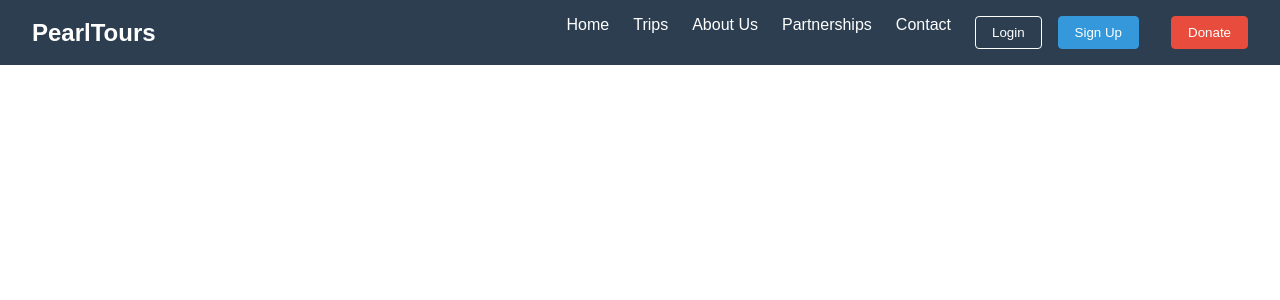
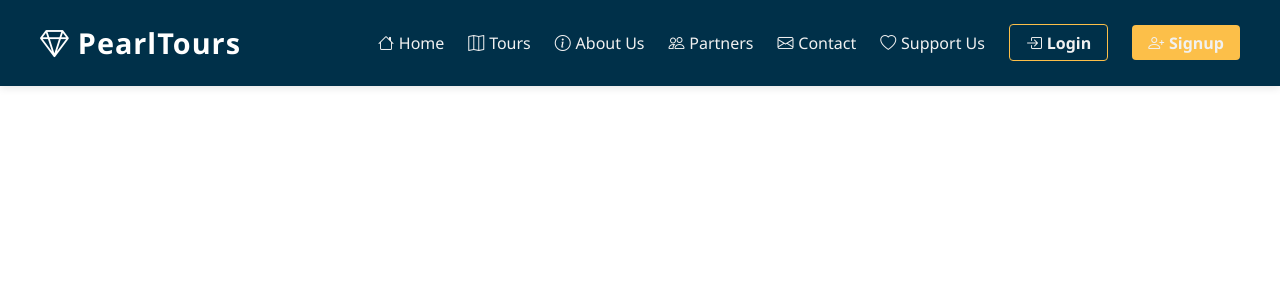
Before and after one commit to Pearl-Tours/webapp, a FastAPI app: page / in a window 1280 px wide. Shown: the top 300 px of the page. Run offline with FastAPI, Linux system fonts and the light colour scheme.

Commit message:
Can you please me see that my css and js are accessed

```diff
--- a/app/api/index.py
+++ b/app/api/index.py
@@ -2,8 +2,8 @@ from fastapi import APIRouter, Request
 from fastapi.responses import HTMLResponse
 from app.utils.template import templates
 
-router = APIRouter(prefix="", tags=["/"])
+router = APIRouter(prefix="", tags=["home"])
 
 @router.get("/", response_class=HTMLResponse)
-async def index(request: Request):
+async def home(request: Request):
     return templates.TemplateResponse("index.html", {"request": request})
--- a/app/api/routes.py
+++ b/app/api/routes.py
@@ -1,5 +1,5 @@
 from fastapi import APIRouter
-from . import index  #do not forget to import a new route
+from app.api import index  #do not forget to import a new route
 
 router = APIRouter()
 
--- a/app/utils/template.py
+++ b/app/utils/template.py
@@ -1,3 +1,5 @@
 from fastapi.templating import Jinja2Templates
+from pathlib import Path
 
-templates = Jinja2Templates(directory="pages")
+templates_dir = Path(__file__).parent.parent.parent / "templates"
+templates = Jinja2Templates(directory=str(templates_dir))
--- a/pages/index.html
+++ /dev/null
@@ -1,37 +0,0 @@
-<!DOCTYPE html>
-<html lang="en">
-<head>
-    <meta charset="UTF-8">
-    <meta name="viewport" content="width=device-width, initial-scale=1.0">
-    <title>Pearl Tours</title>
-    <link href="../static/css/index.css" rel="stylesheet">
-</head>
-<body>
-    <nav class="navbar">
-        <a href="#" class="logo">PearlTours</a>
-
-        <ul class="nav-links">
-            <li><a href="#">Home</a></li>
-            <li><a href="#">Trips</a></li>
-            <li><a href="#">About Us</a></li>
-            <li><a href="#">Partnerships</a></li>
-            <li><a href="#">Contact</a></li>
-            <li>
-                <div class="auth-buttons">
-                    <button class="btn login-btn">Login</button>
-                    <button class="btn signup-btn">Sign Up</button>
-                    <button class="btn donate-btn">Donate</button>
-                </div>
-            </li>
-        </ul>
-
-        <div class="hamburger">
-            <div class="line1"></div>
-            <div class="line2"></div>
-            <div class="line3"></div>
-        </div>
-    </nav>
-
-    <script src="../static/js/index.js"></script>
-</body>
-</html>
--- a/static/css/index.css
+++ b/static/css/index.css
@@ -1,173 +1,157 @@
+:root {
+    --primary-color: #003049;
+    --text-color: #f1f1f1;
+    --hover-color: #fcbf49;
+    --white: #ffffff;
+    --shadow-color: rgba(0, 0, 0, 0.1);
+}
+
 * {
     margin: 0;
     padding: 0;
     box-sizing: border-box;
-    font-family: 'Arial', sans-serif;
+}
+
+body {
+    font-family: 'Segoe UI', Tahoma, Geneva, Verdana, sans-serif;
 }
 
 .navbar {
+    background-color: var(--primary-color);
+    padding: 0.8rem 2rem;
+    box-shadow: 0 2px 8px var(--shadow-color);
+    position: relative;
+    z-index: 1000;
+}
+
+.navbar-container {
     display: flex;
     justify-content: space-between;
     align-items: center;
-    background-color: #2c3e50;
-    padding: 1rem 2rem;
-    position: sticky;
-    top: 0;
-    z-index: 100;
+    max-width: 1200px;
+    margin: 0 auto;
+    height: 60px;
 }
 
 .logo {
-    color: white;
-    font-size: 1.5rem;
+    display: flex;
+    align-items: center;
+}
+
+.logo a {
+    text-decoration: none;
+    font-size: 1.8rem;
     font-weight: bold;
-    text-decoration: none;
+    color: var(--white);
+    letter-spacing: 1px;
+    display: flex;
+    align-items: center;
+    gap: 0.5rem;
+}
+
+.menu-toggle {
+    background: none;
+    border: none;
+    color: var(--white);
+    font-size: 2rem;
+    cursor: pointer;
+    display: none;
 }
 
 .nav-links {
+    list-style: none;
     display: flex;
-    list-style: none;
+    justify-content: flex-end;
+    align-items: center;
+    gap: 1.5rem;
+    transition: transform 0.3s ease;
 }
 
 .nav-links li {
-    margin-left: 1.5rem;
+    display: flex;
+    align-items: center;
 }
 
-.nav-links a {
-    color: white;
+.nav-links li a {
     text-decoration: none;
-    font-weight: 500;
-    transition: color 0.3s;
+    color: var(--text-color);
+    font-size: 1rem;
+    display: flex;
+    align-items: center;
+    gap: 0.3rem;
+    transition: color 0.3s ease;
 }
 
-.nav-links a:hover {
-    color: #3498db;
-}
-
-.auth-buttons {
-    display: flex;
-    gap: 1rem;
+.nav-links li a:hover {
+    color: var(--hover-color);
 }
 
 .btn {
-    padding: 0.5rem 1rem;
+    display: inline-block;
+    padding: 0.4rem 1rem;
     border-radius: 4px;
-    font-weight: 500;
+    font-weight: 600;
+    text-align: center;
+    transition: all 0.3s ease-in-out;
+    text-decoration: none;
     cursor: pointer;
-    transition: all 0.3s;
 }
 
 .login-btn {
     background-color: transparent;
-    border: 1px solid white;
-    color: white;
+    border: 1px solid var(--hover-color);
+    color: var(--hover-color);
 }
 
 .login-btn:hover {
-    background-color: rgba(255, 255, 255, 0.1);
+    background-color: var(--hover-color);
+    color: var(--primary-color);
 }
 
 .signup-btn {
-    background-color: #3498db;
-    border: 1px solid #3498db;
-    color: white;
+    background-color: var(--hover-color);
+    color: var(--primary-color);
+    border: none;
 }
 
 .signup-btn:hover {
-    background-color: #2980b9;
-    border-color: #2980b9;
+    background-color: #ffdb79;
 }
 
-.donate-btn {
-    background-color: #e74c3c;
-    border: 1px solid #e74c3c;
-    color: white;
-    margin-left: 1rem;
-}
+/* Mobile view */
+@media (max-width: 768px) {
+    .menu-toggle {
+        display: block;
+        z-index: 1001;
+    }
 
-.donate-btn:hover {
-    background-color: #c0392b;
-    border-color: #c0392b;
-}
+    .nav-links {
+        flex-direction: column;
+        background-color: rgba(0, 48, 73, 0.95);
+        position: fixed;
+        top: 0;
+        right: 0;
+        height: 100vh;
+        width: 50%;
+        transform: translateX(100%);
+        display: flex;
+        padding-top: 4rem;
+        z-index: 999;
+        justify-content: start;
+        gap: 0.5rem;
+    }
 
-.hamburger {
-    display: none;
-    cursor: pointer;
-}
-
-.hamburger div {
-    width: 25px;
-    height: 3px;
-    background-color: white;
-    margin: 5px;
-    transition: all 0.3s ease;
-}
-
-@media (max-width: 1024px) {
-    .nav-links {
-        position: absolute;
-        right: 0;
-        top: 70px;
-        background-color: #2c3e50;
-        width: 50%;
-        height: calc(100vh - 70px);
-        flex-direction: column;
-        align-items: center;
-        justify-content: flex-start;
-        padding-top: 2rem;
-        transform: translateX(100%);
-        transition: transform 0.5s ease-in;
+    .nav-links.active {
+        transform: translateX(0);
     }
 
     .nav-links li {
-        margin: 1.5rem 0;
-        opacity: 0;
-    }
-
-    .auth-buttons {
-        flex-direction: column;
-        align-items: center;
-        width: 100%;
-        padding: 0 2rem;
+        padding: 0.6rem 1.2rem;
     }
 
     .btn {
-        width: 100%;
-        text-align: center;
-        margin: 0.5rem 0;
+        padding: 0.5rem;
+        font-size: 0.9rem;
     }
 
-    .donate-btn {
-        margin-left: 0;
-    }
-
-    .hamburger {
-        display: block;
-    }
 }
-
-.nav-active {
-    transform: translateX(0);
-}
-
-@keyframes navLinkFade {
-    from {
-        opacity: 0;
-        transform: translateX(50px);
-    }
-    to {
-        opacity: 1;
-        transform: translateX(0);
-    }
-}
-
-.toggle .line1 {
-    transform: rotate(-45deg) translate(-5px, 6px);
-}
-
-.toggle .line2 {
-    opacity: 0;
-}
-
-.toggle .line3 {
-    transform: rotate(45deg) translate(-5px, -6px);
-}
--- a/static/js/index.js
+++ b/static/js/index.js
@@ -1,49 +1,38 @@
-const hamburger = document.querySelector('.hamburger');
-const navLinks = document.querySelector('.nav-links');
-const navItems = document.querySelectorAll('.nav-links li');
+document.addEventListener('DOMContentLoaded', () => {
+    const toggleButton = document.querySelector('.menu-toggle');
+    const navLinks = document.querySelector('.nav-links');
+    const linkItems = document.querySelectorAll('.nav-links li');
 
-hamburger.addEventListener('click', () => {
-    // Toggle nav
-    navLinks.classList.toggle('nav-active');
+    // Toggle side navigation
+    toggleButton.addEventListener('click', () => {
+        navLinks.classList.toggle('active');
 
-    // Animate links
-    navItems.forEach((link, index) => {
-        if (link.style.animation) {
-            link.style.animation = '';
+        // Animate links when menu opens
+        if (navLinks.classList.contains('active')) {
+            linkItems.forEach((link, index) => {
+                link.style.transitionDelay = `${index * 0.05}s`;
+                link.style.opacity = '1';
+                link.style.transform = 'translateX(0)';
+            });
         } else {
-            link.style.animation = `navLinkFade 0.5s ease forwards ${index / 7 + 0.3}s`;
+            linkItems.forEach((link) => {
+                link.style.transitionDelay = '0s';
+                link.style.opacity = '0';
+                link.style.transform = 'translateX(-20px)';
+            });
         }
     });
 
-    // Hamburger animation
-    hamburger.classList.toggle('toggle');
-});
-
-// Close mobile menu when clicking on a link
-navItems.forEach(item => {
-    item.addEventListener('click', () => {
-        if (window.innerWidth <= 1024) {
-            navLinks.classList.remove('nav-active');
-            hamburger.classList.remove('toggle');
-            navItems.forEach(link => {
-                link.style.animation = '';
+    // Close nav when a link is clicked
+    linkItems.forEach(link => {
+        const anchor = link.querySelector('a');
+        anchor.addEventListener('click', () => {
+            navLinks.classList.remove('active');
+            linkItems.forEach((item) => {
+                item.style.transitionDelay = '0s';
+                item.style.opacity = '0';
+                item.style.transform = 'translateX(-20px)';
             });
-        }
+        });
     });
 });
-
-// Button click handlers
-document.querySelector('.login-btn').addEventListener('click', () => {
-    alert('Login button clicked!');
-    // Add your login functionality here
-});
-
-document.querySelector('.signup-btn').addEventListener('click', () => {
-    alert('Sign Up button clicked!');
-    // Add your signup functionality here
-});
-
-document.querySelector('.donate-btn').addEventListener('click', () => {
-    alert('Donate button clicked!');
-    // Add your donation functionality here
-});
--- /dev/null
+++ b/templates/index.html
@@ -0,0 +1,33 @@
+<!DOCTYPE html>
+<html lang="en">
+<head>
+    <meta charset="UTF-8">
+    <meta name="viewport" content="width=device-width, initial-scale=1.0">
+    <title>PearlTours</title>
+    <link href="https://cdn.jsdelivr.net/npm/bootstrap-icons@1.10.5/font/bootstrap-icons.css" rel="stylesheet">
+    <link href="{{ url_for('static', path='/css/index.css') }}" rel="stylesheet">
+</head>
+<body>
+    <nav class="navbar">
+        <div class="navbar-container">
+            <div class="logo">
+                <a href="#"><i class="bi bi-gem"></i> PearlTours</a>
+            </div>
+            <button class="menu-toggle" aria-label="Toggle navigation">
+                <i class="bi bi-list"></i>
+            </button>
+            <ul class="nav-links">
+                <li><a href="#"><i class="bi bi-house"></i> Home</a></li>
+                <li><a href="#"><i class="bi bi-map"></i> Tours</a></li>
+                <li><a href="#"><i class="bi bi-info-circle"></i> About Us</a></li>
+                <li><a href="#"><i class="bi bi-people"></i> Partners</a></li>
+                <li><a href="#"><i class="bi bi-envelope"></i> Contact</a></li>
+                <li><a href="#"><i class="bi bi-heart"></i> Support Us</a></li>
+                <li><a href="#" class="btn login-btn"><i class="bi bi-box-arrow-in-right"></i> Login</a></li>
+                <li><a href="#" class="btn signup-btn"><i class="bi bi-person-plus"></i> Signup</a></li>
+            </ul>
+        </div>
+    </nav>
+    <script src="{{ url_for('static', path='/js/index.js') }}"></script>
+</body>
+</html>
```
Also changed, not shown: app/utils/static.py (+14 -3 lines), app/__init__.py (added), app/api/__init__.py (added), app/utils/__init__.py (added).
